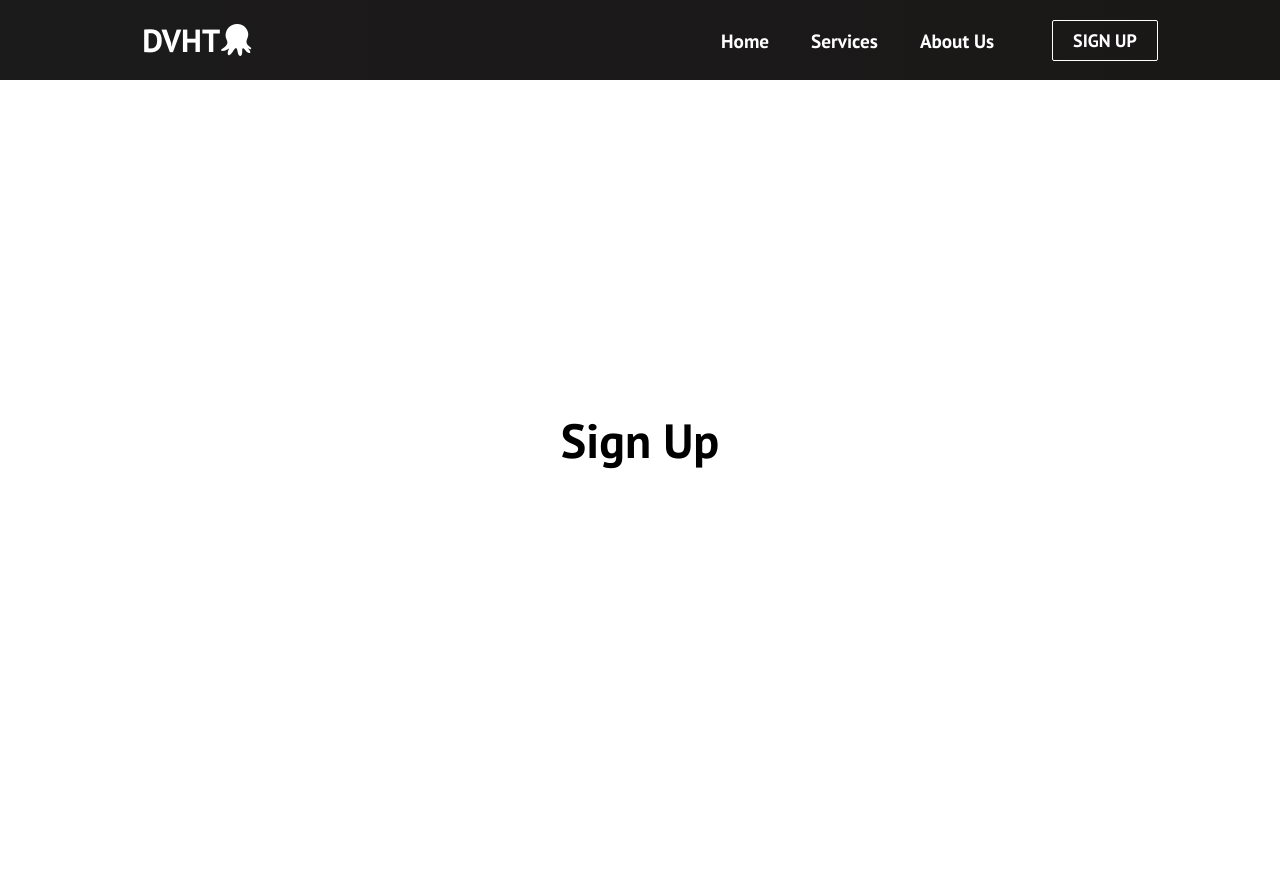
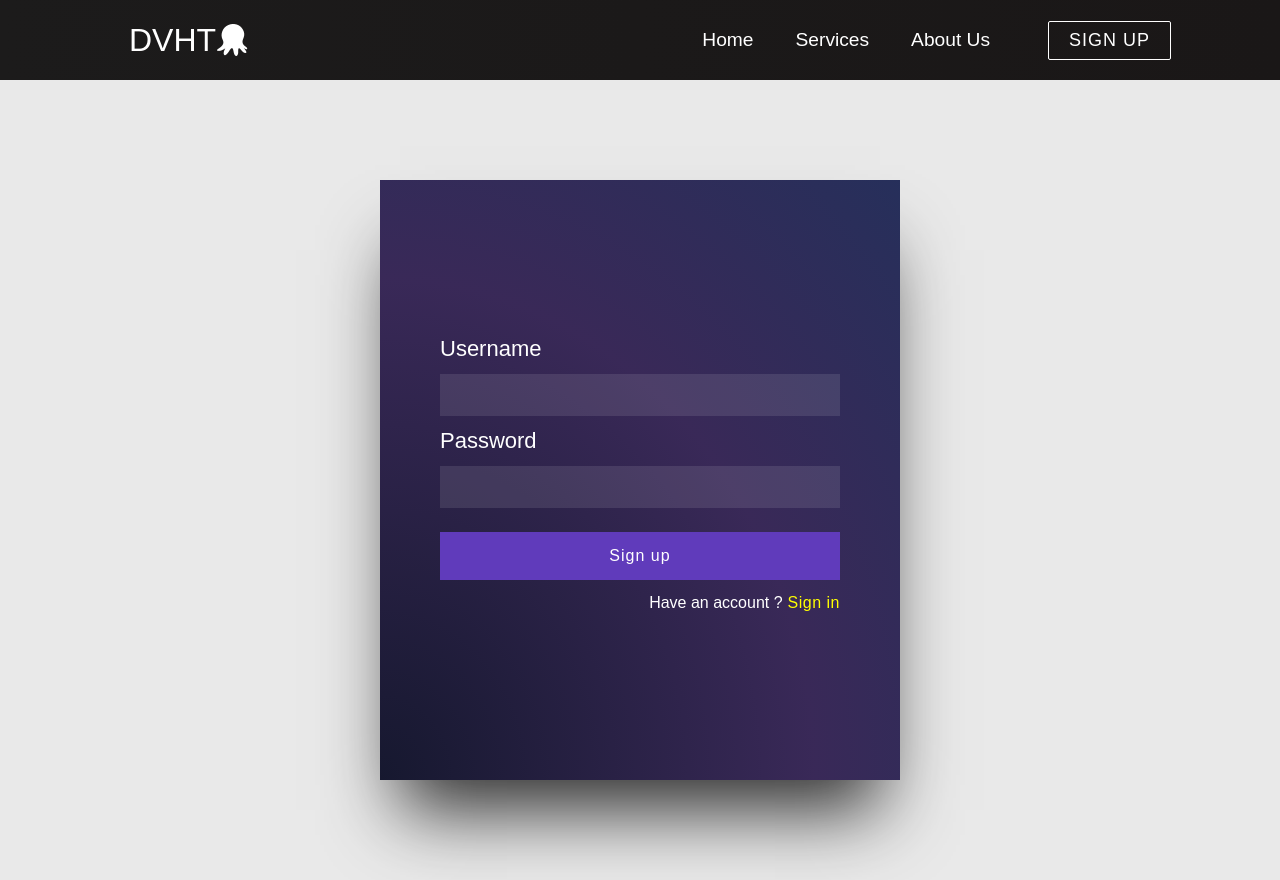
Before and after one commit to zachuri/DiversityHotlineApp, a React (Create React App) app: page /sign-up in a window 1280 px wide. Before the commit the page ends 800 px from the top, so only its background shows below. Built offline with nearby package versions, Linux system fonts and the light colour scheme; no server answers.

Commit message:
Added Login setup

```diff
--- a/package.json
+++ b/package.json
@@ -6,6 +6,7 @@
     "@testing-library/jest-dom": "^5.11.4",
     "@testing-library/react": "^11.1.0",
     "@testing-library/user-event": "^12.1.10",
+    "firebase": "^8.1.1",
     "react": "^17.0.1",
     "react-dom": "^17.0.1",
     "react-router-dom": "^5.2.0",
--- a/src/components/Button.js
+++ b/src/components/Button.js
@@ -1,15 +1,3 @@
-// import React from 'react';
-// import './Button.css';
-// import { Link } from 'react-router-dom';
-
-// export function Button() {
-//   return (
-//     <Link to='sign-up'>
-//       <button className='btn'>Sign Up</button>
-//     </Link>
-//   );
-// }
-
 import React from 'react';
 import './Button.css';
 import { Link } from 'react-router-dom';
@@ -32,7 +20,7 @@
   const checkButtonSize = SIZES.includes(buttonSize) ? buttonSize : SIZES[0];
 
   return (
-    <Link to='/home' className='btn-mobile'>
+    <Link to='sign-up' className='btn-mobile'>
       <button
         className={`btn ${checkButtonStyle} ${checkButtonSize}`}
         onClick={onClick}
--- /dev/null
+++ b/src/components/Login.js
@@ -0,0 +1,61 @@
+import React from 'react'
+
+const Login = (props) => {
+    const {
+        email,
+        setEmail,
+        password,
+        setPasssword,
+        handleLogin,
+        handleSignup,
+        hasAccount,
+        setHasAccount,
+        emailError,
+        passwordError,
+    } = props;
+
+    return (
+        <section className="login">
+            <div className="loginContainer">
+                <label>Username</label>
+                <input
+                    type="text"
+                    autoFocus
+                    required
+                    value={email}
+                    onChange={(e) => setEmail(e.target.value)}
+                    />
+                <p className="errorMsg">{emailError}</p>
+                <label>Password</label>
+                <input
+                type="password"
+                required
+                value={password}
+                onChange={(e) => setPasssword(e.target.value)}
+                />
+                <p className="errorMsg">{passwordError}</p>
+                <div className="btnContainer">
+                    {hasAccount ? (
+                        <>
+                            <button onClick={handleLogin}>Sign in</button>
+                            <p>
+                                Don't have an account ?
+                                <span onClick={() => setHasAccount(!hasAccount)}>Sign up</span>
+                            </p>
+                        </>
+                    ) : (
+                        <>
+                            <button onClick={handleSignup}>Sign up</button>
+                            <p>
+                                Have an account ?
+                                <span onClick={() => setHasAccount(!hasAccount)}>Sign in</span>
+                            </p>
+                        </>
+                    )}
+                </div>
+            </div>
+        </section>
+    )
+}
+
+export default Login;
--- /dev/null
+++ b/src/pages/Hero.js
@@ -0,0 +1,14 @@
+import react from 'react';
+
+const Hero = ({handleLogout}) => {
+    return (
+        <section className="hero">
+            <nav>
+                <h2>Welcome</h2>
+                <button onClick={handleLogout}>Logout</button>
+            </nav>
+        </section>
+    )
+}
+
+export default Hero;
--- /dev/null
+++ b/src/pages/SignUp.css
@@ -0,0 +1,122 @@
+* {
+  box-sizing: border-box;
+  margin: 0;
+  padding: 0;
+  font-family: "Nunito", sans-serif;
+}
+
+button {
+  border: none;
+  outline: none;
+  width: 100%;
+  padding: 15px 0;
+  color: #fff;
+  font-size: 16px;
+  letter-spacing: 1px;
+  background: #603bbb;
+  cursor: pointer;
+}
+
+.login {
+  width: 100%;
+  min-height: 100vh;
+  padding: 0 20px;
+  background: #e9e9e9;
+  display: flex;
+}
+
+.login .loginContainer {
+  padding: 60px;
+  margin: auto;
+  width: 100%;
+  max-width: 520px;
+  min-height: 600px;
+  display: flex;
+  flex-direction: column;
+  justify-content: center;
+  background: radial-gradient(
+    ellipse at left bottom,
+    rgba(22, 24, 47, 1) 0%,
+    rgba(38, 20, 72, 0.9) 59%,
+    rgba(17, 27, 75, 0.9) 100%
+  );
+  box-shadow: 0 50px 70px -20px rgba(0, 0, 0, 0.8);
+}
+
+.login .loginContainer label {
+  color: white;
+  margin: 14px 0;
+  display: block;
+  font-size: 22px;
+  line-height: 1;
+}
+
+.login .loginContainer input {
+  width: 100%;
+  border: none;
+  outline: none;
+  font-size: 19px;
+  padding: 10px;
+  background: rgba(255, 255, 255, 0.1);
+  color: #fff;
+  letter-spacing: 1px;
+}
+
+.login .loginContainer .btnContainer {
+  width: 100%;
+  padding: 24px 0;
+}
+
+.login .loginContainer .btnContainer p {
+  margin: 14px 0 0 0;
+  text-align: right;
+  color: #fff;
+}
+
+.login .loginContainer .btnContainer p span {
+  color: yellow;
+  font-weight: 500;
+  letter-spacing: 0.5px;
+  margin-left: 5px;
+  cursor: pointer;
+  transition: all 400ms ease-in-out;
+}
+
+.login .loginContainer .btnContainer p span:hover {
+  color: red;
+}
+
+.login .loginContainer .errorMsg {
+  color: red;
+  font-size: 16px;
+}
+
+.hero {
+  width: 100%;
+  min-height: 100vh;
+  background: radial-gradient(
+    ellipse at left bottom,
+    rgba(22, 24, 47, 1) 0%,
+    rgba(38, 20, 72, 0.9) 59%,
+    rgba(17, 27, 75, 0.9) 100%
+  );
+}
+
+.hero nav {
+  background: #603bbb;
+  width: 100%;
+  padding: 20px 40px;
+  display: flex;
+  align-items: center;
+  justify-content: space-between;
+}
+
+.hero nav h2 {
+  color: #fff;
+}
+
+.hero nav button {
+  width: 86px;
+  padding: 8px 0;
+  background: #3a2b58;
+}
--- a/src/pages/SignUp.js
+++ b/src/pages/SignUp.js
@@ -1,6 +1,110 @@
-import React from 'react';
+import React, { useState, useEffect} from "react";
+import fire from '../service/fire';
 import '../App.css';
+import Login from '../components/Login';
+import Hero from './Hero';
+import './SignUp.css';
 
-export default function SignUp() {
-  return <h1 className='sign-up'>Sign Up</h1>;
-}
+const SignUp = () => {
+
+  const [user, setUser] = useState('');
+  const [email, setEmail] = useState('');
+  const [password, setPasssword] = useState('');
+  const [emailError, setEmailError] = useState('');
+  const [passwordError, setPasswordError] = useState('');
+  const [hasAccount, setHasAccount] = useState(false);
+
+  const clearInputs = () => {
+    setEmail('');
+    setPasssword('');
+  }
+
+  const clearErrors = () => {
+    setEmailError('');
+    setPasswordError('');
+  }
+
+  const handleLogin = () => {
+    clearErrors();
+    fire
+      .auth()
+      .signInWithEmailAndPassword(email, password)
+      .catch(err => {
+        switch (err.code) {
+          case "auth/invalid-email":
+          case "auth/user-disabled":
+          case "auth/user-not-found":
+            setEmailError(err.message);
+            break;
+          case "auth/wrong-password":
+            setPasswordError(err.message);
+            break;
+          default:
+            break;
+        }
+      });
+  };
+
+  const handleSignup = () => {
+    clearErrors();
+    fire
+      .auth()
+      .createUserWithEmailAndPassword(email, password)
+      .catch(err => {
+        switch (err.code) {
+          case "auth/email-already-in-use":
+          case "auth/invalid-email":
+            setEmailError(err.message);
+            break;
+          case "auth/weak-password":
+            setPasswordError(err.message);
+            break;
+          default:
+            break;
+        }
+      });
+  };
+
+  const handleLogout = () => {
+    fire.auth().signOut();
+  };
+
+  const authListener = () => {
+    fire.auth().onAuthStateChanged(user => {
+      if (user) {
+        clearInputs();
+        setUser(user);
+      }
+      else {
+        setUser("")
+      }
+    });
+  };
+
+  useEffect(() => {
+    authListener();
+  });
+
+  return (
+    <div className="App">
+      {user ? (
+        <Hero handleLogout={handleLogout}/>
+      ) : (
+        <Login
+          email={email}
+          setEmail={setEmail}
+          password={password}
+          setPasssword={setPasssword}
+          handleLogin={handleLogin}
+          handleSignup={handleSignup}
+          hasAccount={hasAccount}
+          setHasAccount={setHasAccount}
+          emailError={emailError}
+          passwordError={passwordError}
+      />
+    )}
+    </div>
+  );
+};
+
+export default SignUp;
--- /dev/null
+++ b/src/service/fire.js
@@ -0,0 +1,15 @@
+import firebase from 'firebase';
+
+var firebaseConfig = {
+    apiKey: "AIzaSyDamYZ6-N--XI7PI-VH5vYH8eXvr8_Sahg",
+    authDomain: "diversity-hotline-app.firebaseapp.com",
+    databaseURL: "https://diversity-hotline-app.firebaseio.com",
+    projectId: "diversity-hotline-app",
+    storageBucket: "diversity-hotline-app.appspot.com",
+    messagingSenderId: "503068765117",
+    appId: "1:503068765117:web:7ceb76423686bd0c7040d4"
+};
+
+const fire = firebase.initializeApp(firebaseConfig);
+
+export default fire;
```
Also changed, not shown: 1 other file (tests, documents, lock files or other folders).
